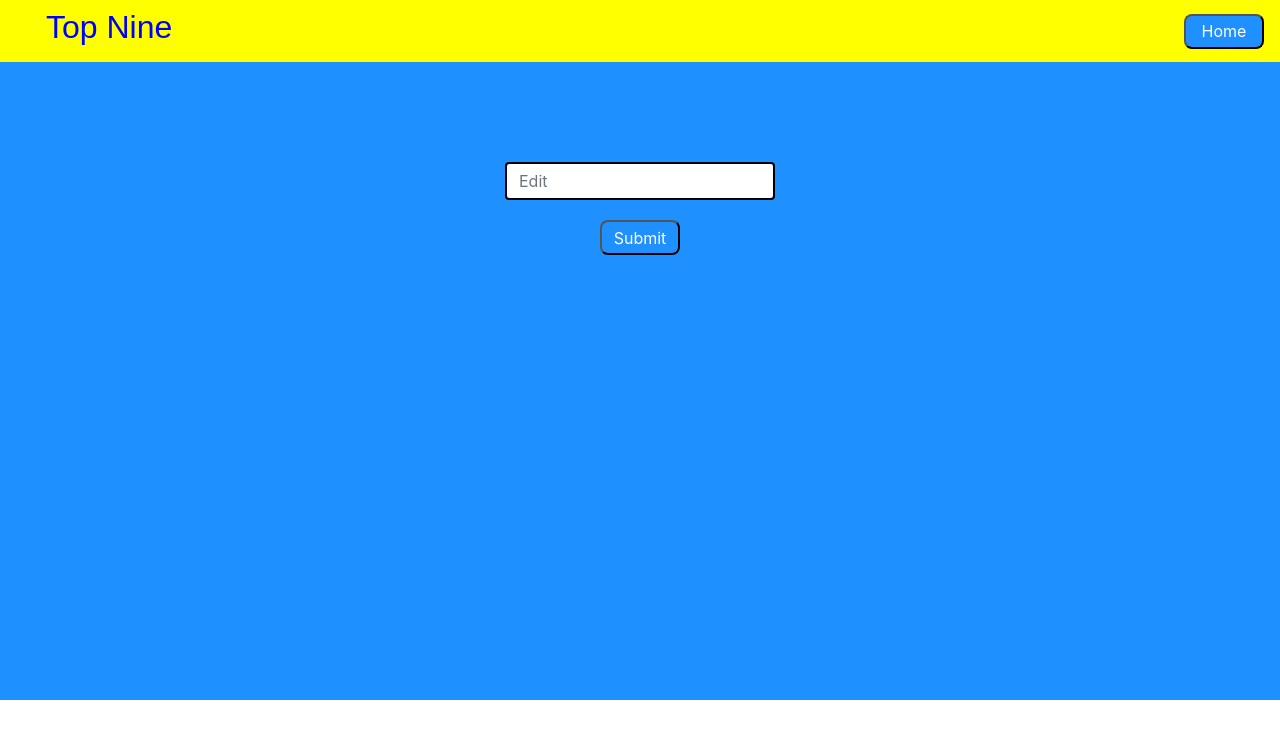
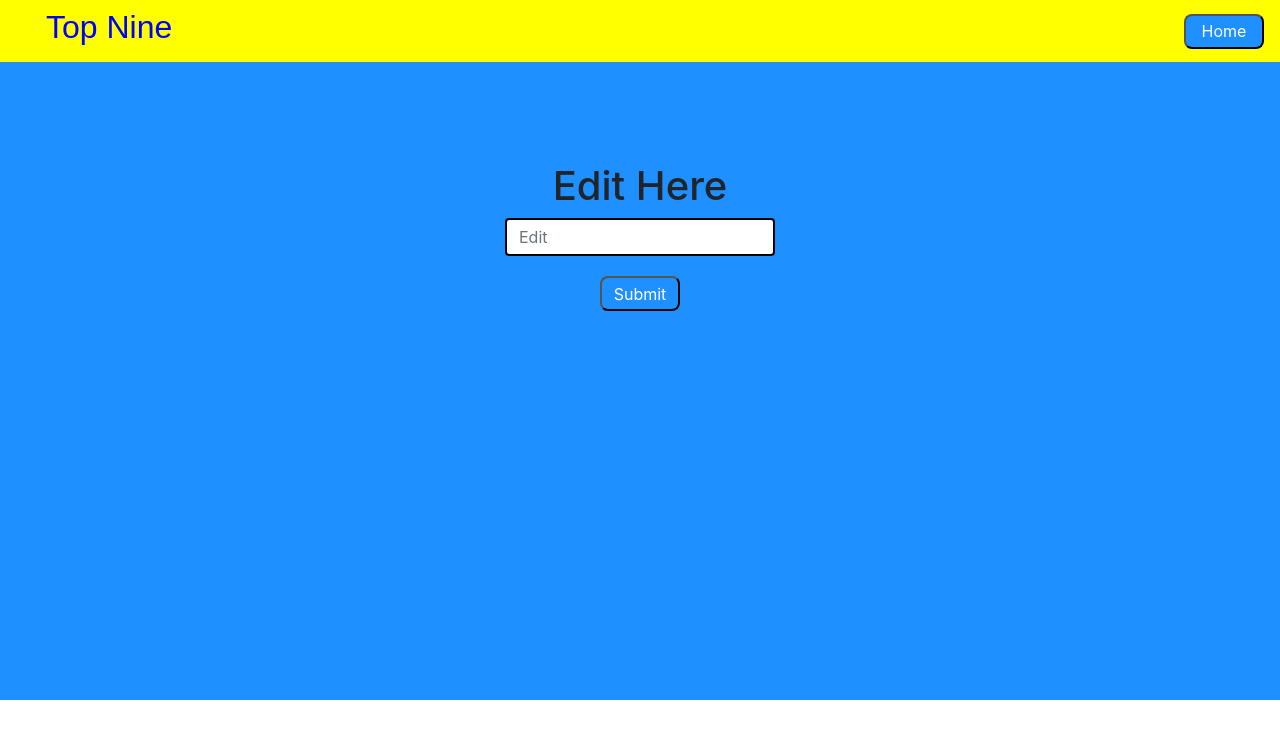
Before and after one commit to my-top-nine-lambda/TOP-NINE-UI, a React (Create React App) app in the folder nine/: page /edit/1 in a window 1280 px wide. Shown: the top 738 px of the page. Built offline with nearby package versions, Linux system fonts and the light colour scheme.

Commit message:
added title to edit page

```diff
--- a/nine/src/components/Edit.js
+++ b/nine/src/components/Edit.js
@@ -51,6 +51,7 @@ class Edit extends React.Component {
           </button>
         </Navbar>
         <div className="editForm">
+          <h1>Edit Here</h1>
           <Form
             onSubmit={(e) => this.updateItem(e, this.props.match.params.id)}
           >
```
